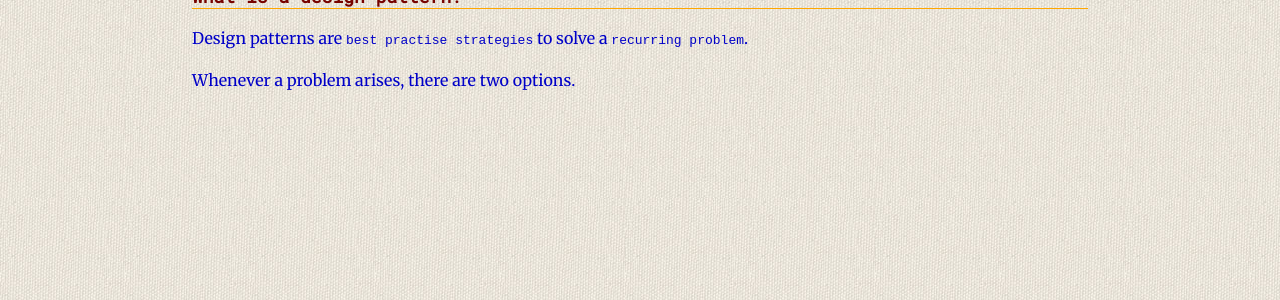
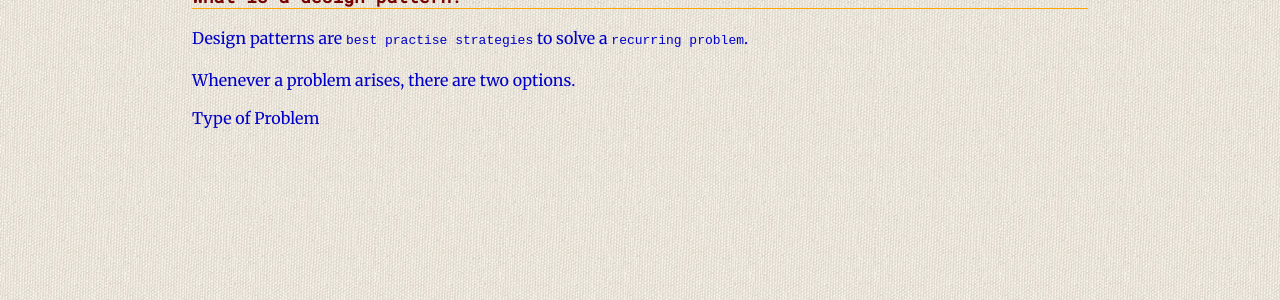
Before and after one commit to Jokestir/Jokestir.github.io, a Jekyll site: the page built from DesignPatterns/Introduction.md, in a window 1280 px wide. Shown: the part 186-486 px from the top of the page. Built offline with Jekyll 4.4.1, drawn with Linux system fonts in a browser that asks for light colours.

Commit message:
some more changes

```diff
--- a/DesignPatterns/Introduction.md
+++ b/DesignPatterns/Introduction.md
@@ -10,3 +10,6 @@
 
 
 Whenever a problem arises, there are two options.
+
+
+[Type of Problem]({{ site.url }}/assets/problem_design_patterns.png)
```
Also changed, not shown: assets/problem_design_patterns.png (added).
